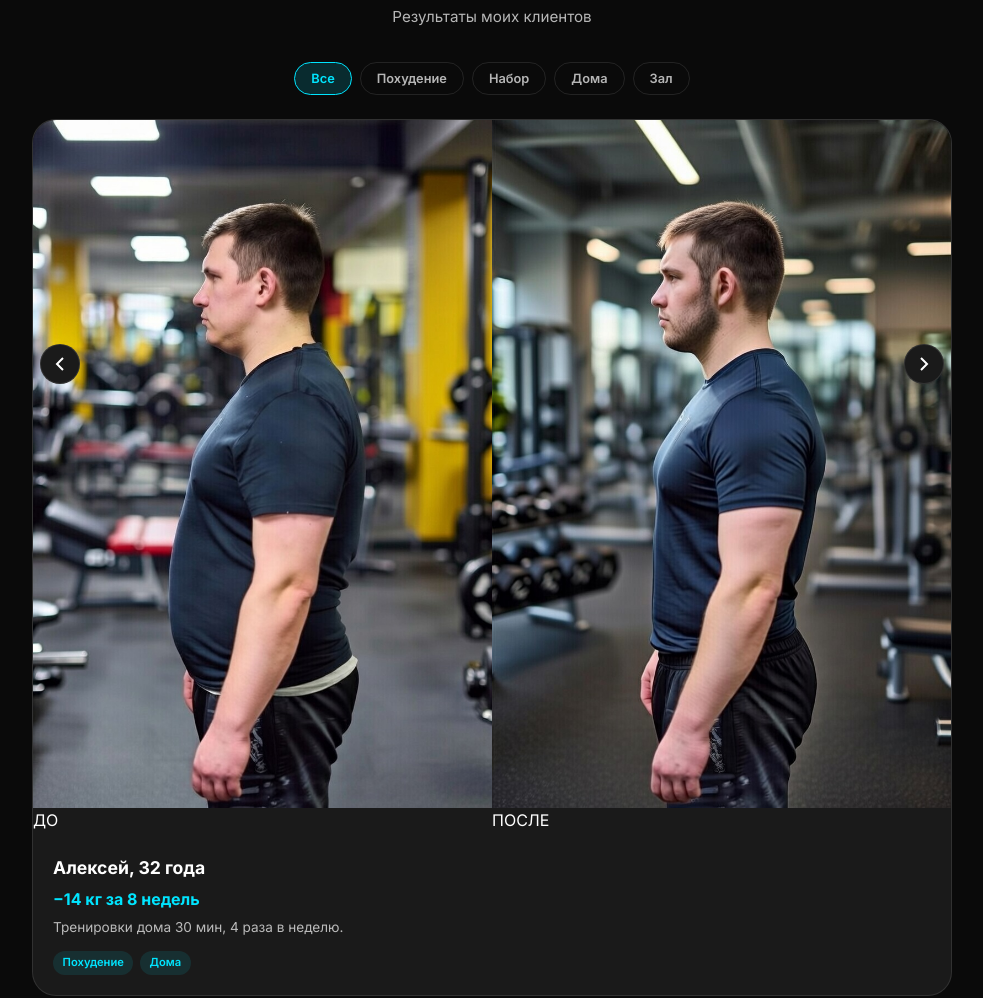
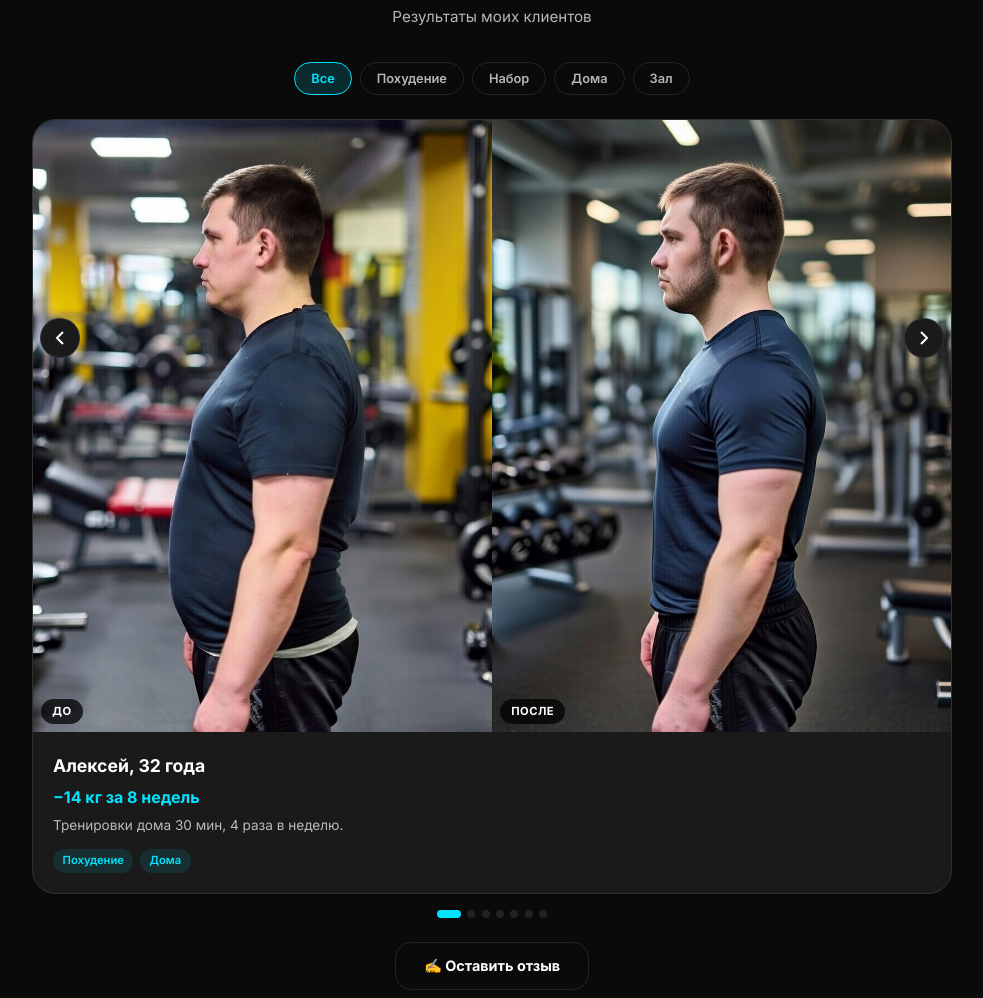
Before and after one commit to vitaman9646/phoenix-fitness-mini, a website: page public/index.html in a window 1280 px wide. Shown: the part 909-1907 px from the top of the page, without its empty margins (148-1131 px from the left). Drawn offline with Linux system fonts and the light colour scheme.

Commit message:
Add styles for case photos and labels

```diff
--- a/public/css/style.css
+++ b/public/css/style.css
@@ -418,3 +418,29 @@
 
 /* --- SPACING BOTTOM (for sticky nav) --- */
 .page{padding-bottom:4rem}
+
+/* --- Case Real Photos --- */
+.case-photo {
+  position: relative;
+  overflow: hidden;
+}
+
+.case-photo img {
+  width: 100%;
+  aspect-ratio: 3/4;
+  object-fit: cover;
+  display: block;
+}
+
+.case-label {
+  position: absolute;
+  bottom: 0.5rem;
+  left: 0.5rem;
+  background: rgba(0,0,0,0.75);
+  color: #fff;
+  padding: 0.2rem 0.7rem;
+  border-radius: 2rem;
+  font-size: 0.7rem;
+  font-weight: 700;
+  letter-spacing: 0.5px;
+}
```
